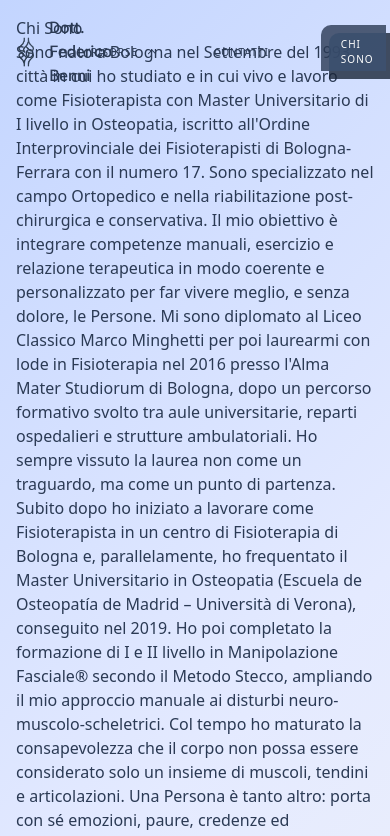
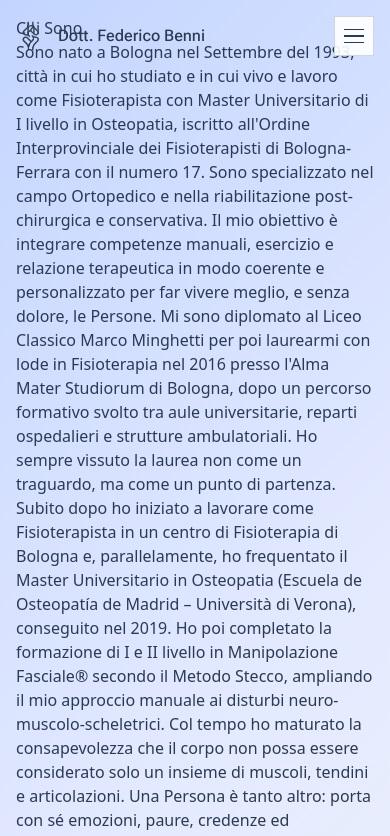
Before and after one commit to GregPat22/physio_website, a Next.js app: page /chi-sono in a window 390 px wide. Shown: the top 836 px of the page. Built offline with nearby package versions, Linux system fonts and the light colour scheme.

Commit message:
mobile dimension UX/UI and navbar for the Home Page

```diff
--- a/src/app/navbar.tsx
+++ b/src/app/navbar.tsx
@@ -3,31 +3,29 @@ import React, { useState, useEffect } from "react";
 import { ChevronUpIcon } from "@heroicons/react/24/solid";
 import { motion, AnimatePresence } from "framer-motion";
 
-const SM_BREAKPOINT_PX = 240;
+/** Tailwind "sm" breakpoint: below this width, show menu icon instead of full navbar */
+const SM_BREAKPOINT_PX = 640;
+
+const SCROLL_THRESHOLD_PX = 10;
 
 const Navbar = () => {
   const [isVisible, setIsVisible] = useState(true);
+  const [isScrolled, setIsScrolled] = useState(false);
   const [isMenuOpen, setIsMenuOpen] = useState(false);
   const [hasAnimated, setHasAnimated] = useState(false);
-  const [isSmOrLarger, setIsSmOrLarger] = useState(false);
-
-  useEffect(() => {
-    const checkViewport = () => {
-      setIsSmOrLarger(window.innerWidth >= SM_BREAKPOINT_PX);
-    };
-    checkViewport();
-    window.addEventListener("resize", checkViewport);
-    return () => window.removeEventListener("resize", checkViewport);
-  }, []);
 
   useEffect(() => {
     const handleScroll = () => {
-      if (!isSmOrLarger) {
+      const isWide = window.innerWidth >= SM_BREAKPOINT_PX;
+      const scrollY = window.scrollY;
+      const scrolled = scrollY > SCROLL_THRESHOLD_PX;
+      setIsScrolled(scrolled);
+
+      if (!isWide) {
         setIsVisible(false);
         return;
       }
-      const scrollY = window.scrollY;
-      if (scrollY <= 10) {
+      if (scrollY <= SCROLL_THRESHOLD_PX) {
         setIsVisible(true);
       } else {
         setIsVisible(false);
@@ -36,8 +34,12 @@ const Navbar = () => {
 
     handleScroll();
     window.addEventListener("scroll", handleScroll, { passive: true });
-    return () => window.removeEventListener("scroll", handleScroll);
-  }, [isSmOrLarger]);
+    window.addEventListener("resize", handleScroll);
+    return () => {
+      window.removeEventListener("scroll", handleScroll);
+      window.removeEventListener("resize", handleScroll);
+    };
+  }, []);
 
   useEffect(() => {
     if (!hasAnimated) {
@@ -122,19 +124,42 @@ const Navbar = () => {
         )}
       </AnimatePresence>
 
-      {/* Minimalist Menu Icon - Always visible when navbar is hidden */}
+      {/* Minimalist bar when navbar is hidden: logo+text animate/hide on scroll; icon always visible */}
       <AnimatePresence>
         {!isVisible && (
           <motion.div
-            className="fixed top-0 right-0 z-50"
-            initial={{ opacity: 0, x: 20 }}
-            animate={{ opacity: 1, x: 0 }}
-            exit={{ opacity: 0, x: 20 }}
+            className="fixed top-0 right-0 left-0 z-50 flex items-center justify-between p-4"
+            initial={{ opacity: 0, y: -20 }}
+            animate={{ opacity: 1, y: 0 }}
+            exit={{ opacity: 0, y: -20 }}
             transition={{ duration: 0.3, ease: [0.4, 0, 0.2, 1] }}
           >
+            {/* Logo + text: animate and hide on scroll only */}
+            <AnimatePresence>
+              {!isScrolled && (
+                <motion.div
+                  className="flex items-center gap-3"
+                  initial={{ opacity: 0, y: -20 }}
+                  animate={{ opacity: 1, y: 0 }}
+                  exit={{ opacity: 0, y: -20 }}
+                  transition={{ duration: 0.3, ease: [0.4, 0, 0.2, 1] }}
+                >
+                  <img
+                    src="/Logo_plain.png"
+                    alt="Logo Dott. Federico Benni"
+                    className="h-[30px] w-[30px] object-contain"
+                    style={{ mixBlendMode: "lighten" }}
+                  />
+                  <h2 className="font-family-roboto-flex font-medium text-[#2B3A54]">
+                    Dott. Federico Benni
+                  </h2>
+                </motion.div>
+              )}
+            </AnimatePresence>
+            <div className="ml-auto">
               <button
                 onClick={() => setIsMenuOpen(!isMenuOpen)}
-              className="group relative m-4 flex h-10 w-10 items-center justify-center border border-[#2B3A54]/20 bg-white/90 backdrop-blur-sm transition-all duration-300 hover:border-[#2B3A54]/40 hover:bg-white"
+                className="group relative flex h-10 w-10 items-center justify-center border border-[#2B3A54]/20 bg-white/90 backdrop-blur-sm transition-all duration-300 hover:border-[#2B3A54]/40 hover:bg-white"
                 aria-label="Menu"
               >
                 <div className="flex flex-col items-center justify-center gap-[5px]">
@@ -159,6 +184,7 @@ const Navbar = () => {
                   />
                 </div>
               </button>
+            </div>
 
             {/* Dropdown Menu */}
             <AnimatePresence>
--- a/src/app/page.tsx
+++ b/src/app/page.tsx
@@ -40,13 +40,13 @@ export default function Home() {
       <Navbar />
       <main className="">
         <motion.div
-          className="flex flex-col md:mt-20 md:mr-120 md:ml-20 md:max-w-[700px] md:pt-2 lg:mt-20 lg:mr-120 lg:ml-20 lg:max-w-[700px] lg:pt-2"
+          className="mx-8 mt-30 flex flex-col md:mt-20 md:mr-120 md:ml-20 md:max-w-[700px] md:pt-2 lg:mt-20 lg:mr-120 lg:ml-20 lg:max-w-[700px] lg:pt-2"
           variants={containerVariants}
           initial="hidden"
           animate="visible"
         >
           <motion.h1
-            className="font-family-montserrat font-semibold md:mb-[-8px] md:text-4xl lg:mb-[-8px] lg:text-5xl"
+            className="font-family-montserrat text-3xl font-semibold md:mb-[-8px] md:text-4xl lg:mb-[-8px] lg:text-5xl"
             variants={itemVariants}
           >
             Scegli di stare bene
@@ -65,7 +65,7 @@ export default function Home() {
           <motion.img
             src="/sign.svg"
             alt="Firma di Federico Benni"
-            className="mt-auto self-end md:w-[125px] lg:w-[200px]"
+            className="mt-auto w-[100px] self-end md:w-[125px] lg:w-[200px]"
             variants={itemVariants}
           />
         </motion.div>
@@ -74,10 +74,10 @@ export default function Home() {
         {/* Titoli di Studio */}
         <TitoliDiStudio />
         {/* //////////////////////////// BUTTON PRENOTA UNA VISITA //////////////////////////////////// */}
-        <motion.div className="mt-20 flex items-center justify-end md:mt-12 md:ml-20 md:justify-start lg:mt-16">
+        <motion.div className="mt-20 mb-20 flex items-center justify-center md:mt-12 md:ml-20 md:justify-start lg:mt-16">
           <motion.a
             href="#prenota"
-            className="group relative inline-flex w-fit cursor-pointer items-center gap-0 overflow-hidden border-2 border-solid border-[#3c5074] bg-[#3c5074] py-2.5 pr-5 pl-5 text-[10px] font-medium tracking-wider text-white shadow-lg shadow-[#3c5074]/25 transition-all duration-300 hover:gap-2 hover:bg-white hover:pr-4 hover:text-[#2B3A54] md:py-4 md:pr-10 md:pl-10 md:text-[12px] md:hover:gap-3 md:hover:pr-8 lg:ml-20 lg:py-5 lg:pr-14 lg:pl-14 lg:text-[15px] lg:hover:pr-12"
+            className="group 4 relative inline-flex w-fit cursor-pointer items-center gap-0 overflow-hidden border-2 border-solid border-[#3c5074] bg-[#3c5074] px-5 py-4 text-[15px] font-medium tracking-wider text-white transition-all duration-300 hover:gap-2 hover:bg-white hover:pr-4 hover:text-[#2B3A54] md:py-4 md:pr-10 md:pl-10 md:text-[12px] md:hover:gap-3 md:hover:pr-8 lg:ml-20 lg:py-5 lg:pr-14 lg:pl-14 lg:text-[15px] lg:hover:pr-12"
             whileHover={{ scale: 1.02 }}
             whileTap={{ scale: 0.98 }}
             transition={{ duration: 0.2 }}
--- a/src/components/ui/titoli-di-studio.tsx
+++ b/src/components/ui/titoli-di-studio.tsx
@@ -19,9 +19,9 @@ const itemVariants = {
 const TitoliDiStudio = () => {
   return (
     <>
-      <motion.div className="flex w-fit flex-col md:mr-120 md:ml-20 lg:mr-120 lg:ml-20">
+      <motion.div className="m-8 flex w-fit flex-col md:mr-120 md:ml-20 lg:mr-120 lg:ml-20">
         <motion.p
-          className="font-family-roboto-mono mb-1 text-sm font-medium tracking-[1px] text-gray-500 md:text-[14px] lg:text-[20px]"
+          className="font-family-roboto-mono mb-1 text-[10px] font-medium tracking-[1px] text-gray-500 md:text-[14px] lg:text-[20px]"
           variants={itemVariants}
         >
           •Laurea in Fisioterapia
@@ -29,12 +29,12 @@ const TitoliDiStudio = () => {
             <img
               src="unibo.svg"
               alt="Logo UniBO"
-              className="ml-2 inline-block h-10 w-auto md:h-[20px] md:w-[20px] lg:h-[40px] lg:w-[40px]"
+              className="ml-2 inline-block h-8 w-auto md:h-[20px] md:w-[20px] lg:h-[40px] lg:w-[40px]"
             />
           </a>
         </motion.p>
         <motion.p
-          className="font-family-roboto-mono mt-[0.2px] text-sm font-medium tracking-[1px] text-gray-500 md:text-[14px] lg:text-[20px]"
+          className="font-family-roboto-mono mt-[0.2px] text-[10px] font-medium tracking-[1px] text-gray-500 md:text-[14px] lg:text-[20px]"
           variants={itemVariants}
         >
           •Master Universitario in Osteopatia
@@ -42,7 +42,7 @@ const TitoliDiStudio = () => {
             <img
               src="eom.png"
               alt="Logo EOM"
-              className="ml-2 inline-block h-10 w-auto md:h-[20px] md:w-[40px] lg:h-[30px] lg:w-[60px]"
+              className="ml-2 inline-block h-8 w-auto md:h-[20px] md:w-[40px] lg:h-[30px] lg:w-[60px]"
             />
           </a>
         </motion.p>
```
Lines whose indentation alone changed are shown as unchanged.
